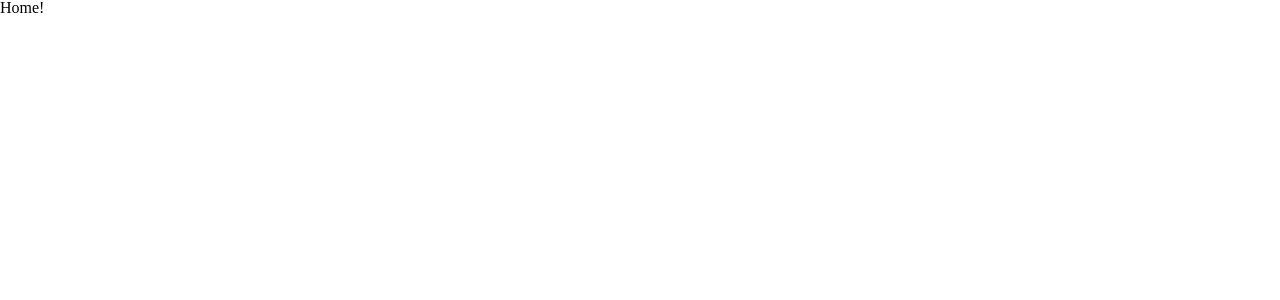
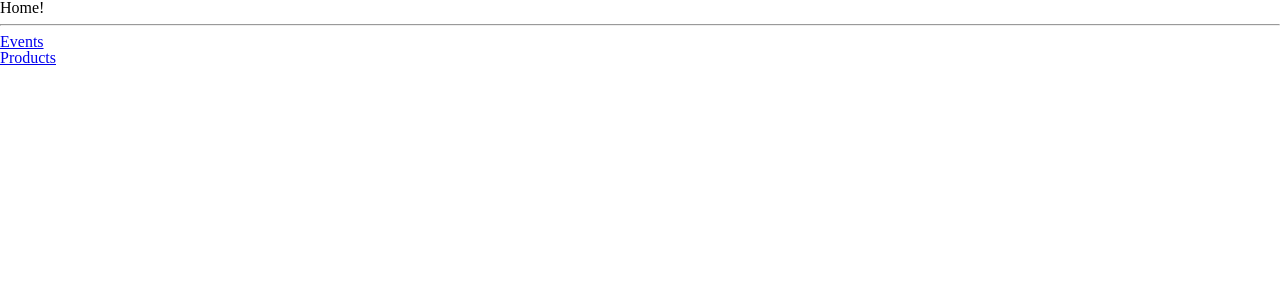
Before and after one commit to jinimong/inventory-manager, a React (Create React App) app in the folder client/: page /#/ in a window 1280 px wide. Shown: the top 300 px of the page. Built offline with nearby package versions, Linux system fonts and the light colour scheme.

Commit message:
feat(client): Add Page's Link to Home

```diff
--- a/client/src/components/Home.tsx
+++ b/client/src/components/Home.tsx
@@ -1,7 +1,21 @@
 import React from 'react';
+import { Link } from 'react-router-dom';
 
 const Home = () => {
-  return <div>Home!</div>;
+  return (
+    <div>
+      <h3>Home!</h3>
+      <hr />
+      <ul>
+        <li>
+          <Link to="/events">Events</Link>
+        </li>
+        <li>
+          <Link to="/products">Products</Link>
+        </li>
+      </ul>
+    </div>
+  );
 };
 
 export default Home;
```
